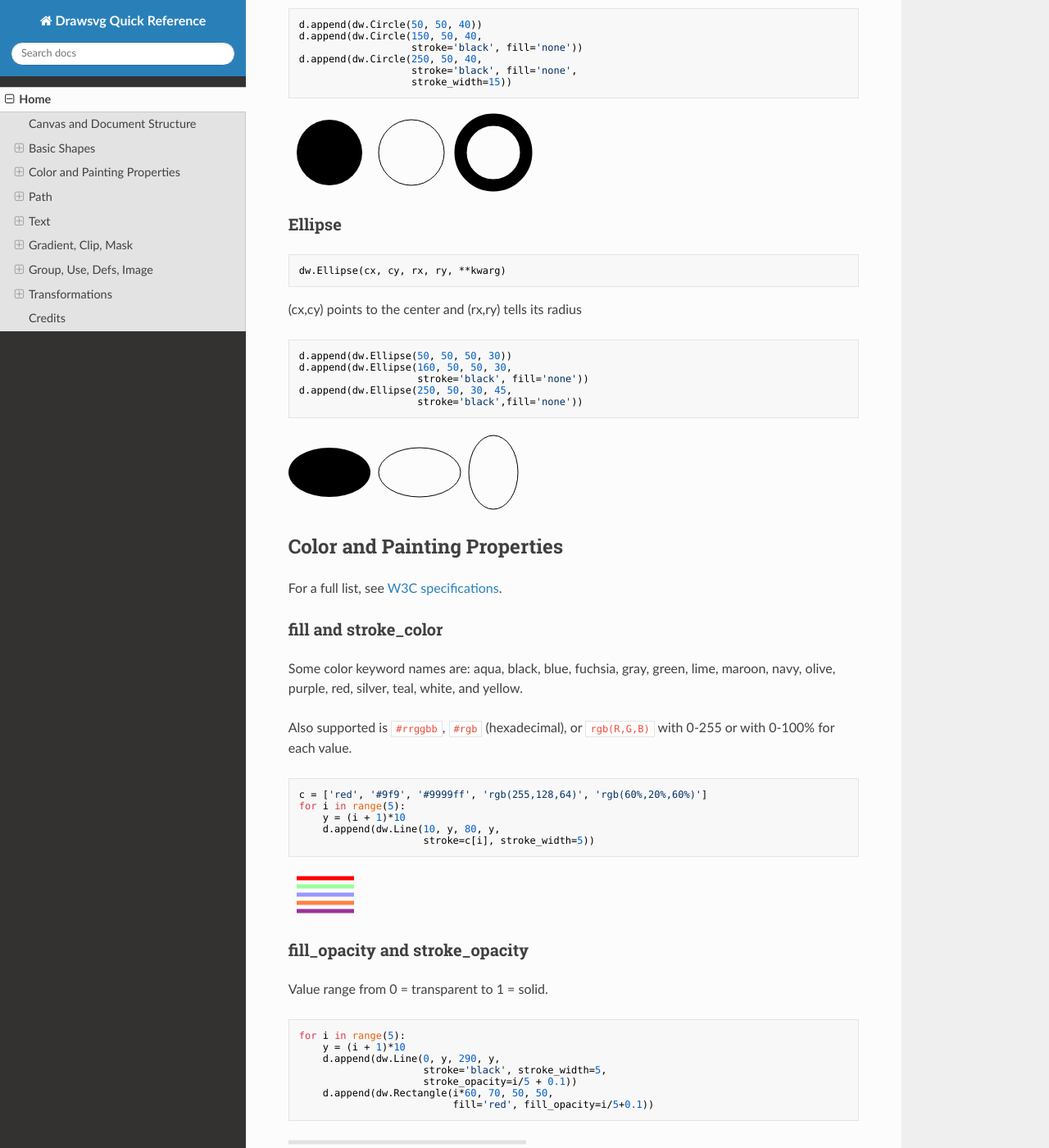
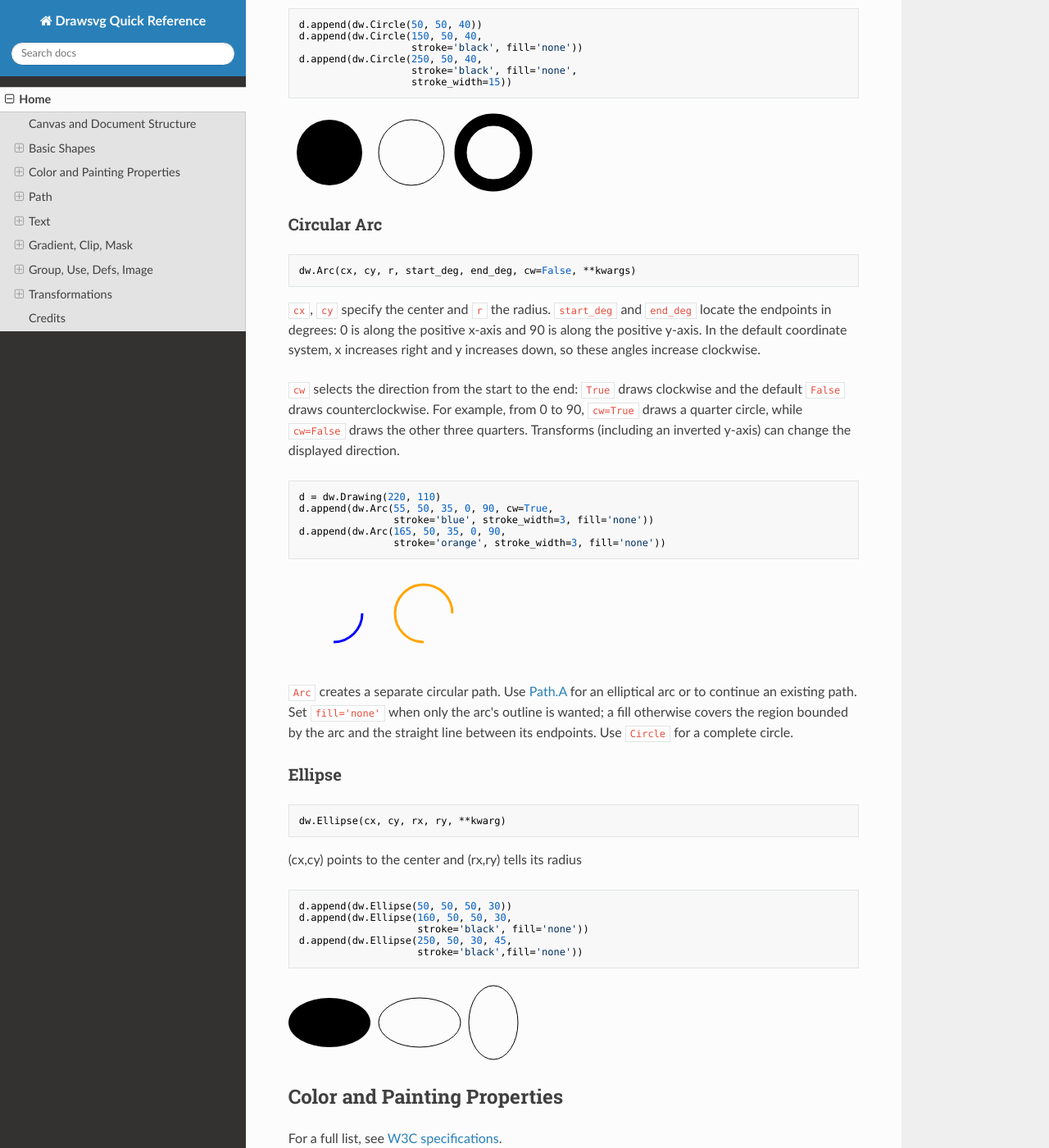
Before and after one commit to cduck/drawsvg, an MkDocs documentation site: the page built from docs/index.md, in a window 1280 px wide and 1400 px high, scrolled down 2993 px. Shown: the whole window at 82% size. Built offline with MkDocs 1.6.1, drawn with Linux system fonts in a browser that asks for light colours; nearby versions of some CDN libraries.

Commit message:
Document circular arcs in the quick reference

````diff
--- a/docs/index.md
+++ b/docs/index.md
@@ -145,6 +145,38 @@ d.append(dw.Circle(250, 50, 40,
 ```
 
 ![svg](img/01_circ.svg)
+
+
+### Circular Arc
+
+```python
+dw.Arc(cx, cy, r, start_deg, end_deg, cw=False, **kwargs)
+```
+
+`cx`, `cy` specify the center and `r` the radius. `start_deg` and `end_deg`
+locate the endpoints in degrees: 0 is along the positive x-axis and 90 is
+along the positive y-axis. In the default coordinate system, x increases right
+and y increases down, so these angles increase clockwise.
+
+`cw` selects the direction from the start to the end: `True` draws clockwise
+and the default `False` draws counterclockwise. For example, from 0 to 90,
+`cw=True` draws a quarter circle, while `cw=False` draws the other three quarters.
+Transforms (including an inverted y-axis) can change the displayed direction.
+
+```python
+d = dw.Drawing(220, 110)
+d.append(dw.Arc(55, 50, 35, 0, 90, cw=True,
+                stroke='blue', stroke_width=3, fill='none'))
+d.append(dw.Arc(165, 50, 35, 0, 90,
+                stroke='orange', stroke_width=3, fill='none'))
+```
+
+![Clockwise quarter arc in blue and counterclockwise three-quarter arc in orange](img/01_arc.svg)
+
+`Arc` creates a separate circular path. Use [Path.A](#a-elliptical-arc) for an
+elliptical arc or to continue an existing path. Set `fill='none'` when only the
+arc's outline is wanted; a fill otherwise covers the region bounded by the arc
+and the straight line between its endpoints. Use `Circle` for a complete circle.
 
 
 ### Ellipse
````
Also changed, not shown: docs/img/01_arc.svg (added).
